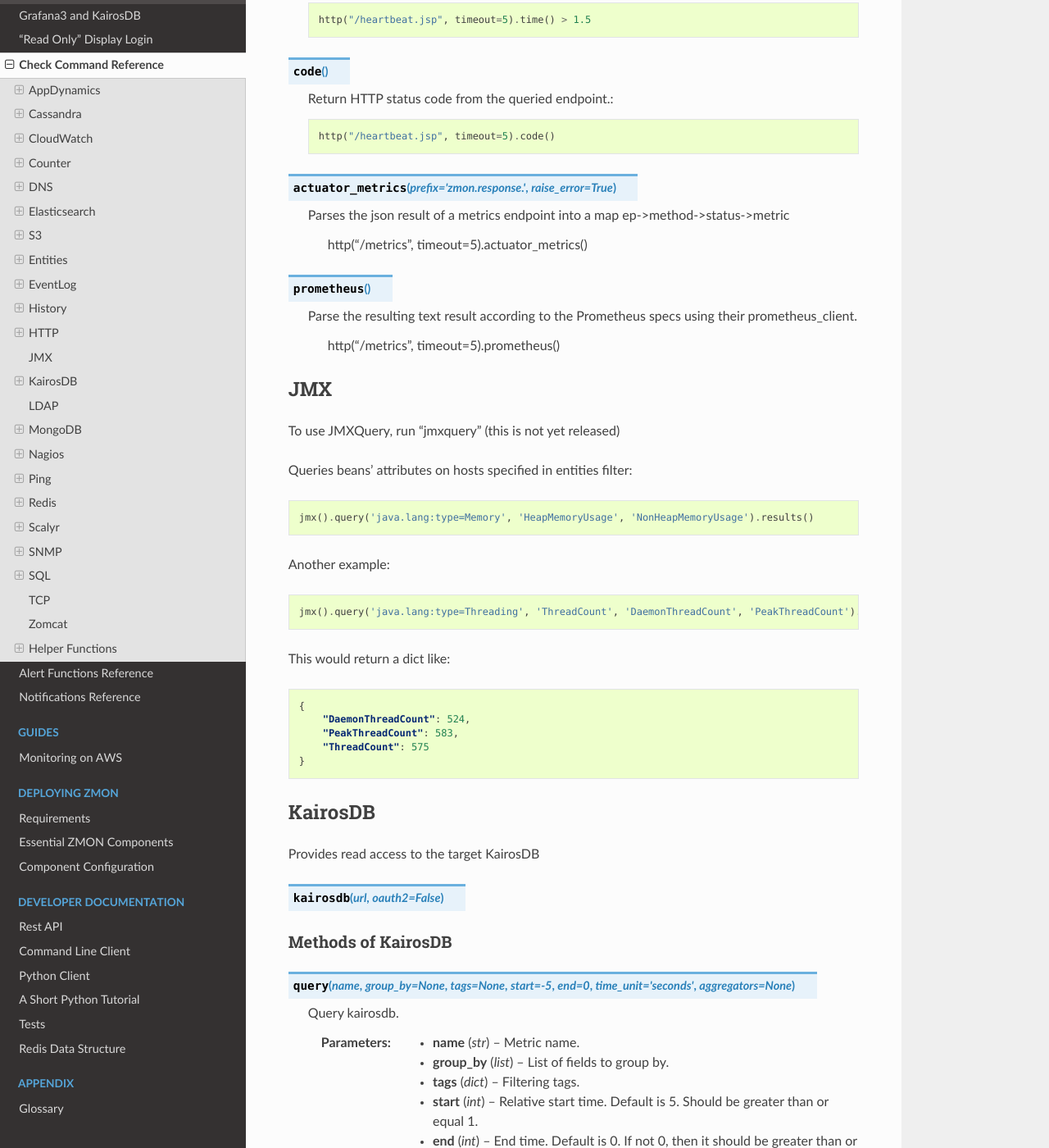
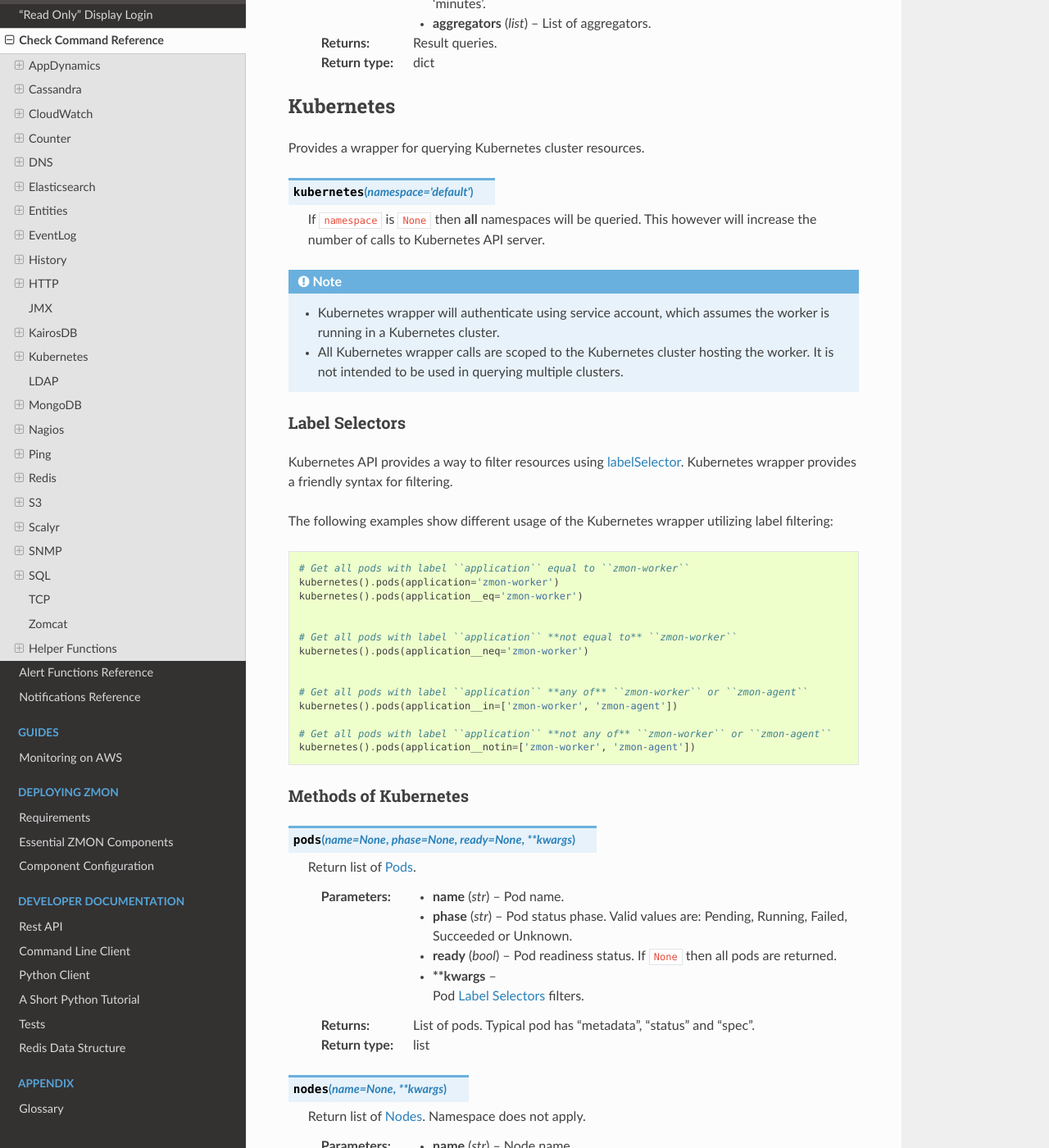
Before and after one commit to zalando-zmon/zmon-docs, a Sphinx documentation site: the page built from docs/user/check-commands.rst, in a window 1280 px wide and 1400 px high, scrolled down 16201 px. Shown: the whole window at 82% size. Built offline with Sphinx 7.4.7 and the Read the Docs theme 2.0.0, drawn with Linux system fonts in a browser that asks for light colours; some of the changed text lies outside the part shown.

Commit message:
Add kubernetes wrapper docs (#67)
* Add kubernetes wrapper docs

* Remove aliases

* Process PR comments

```diff
--- a/docs/user/check-commands.rst
+++ b/docs/user/check-commands.rst
@@ -13,18 +13,19 @@
 .. include:: check-ref/counter_wrapper.rst
 .. include:: check-ref/dns_wrapper.rst
 .. include:: check-ref/elastic_search_wrapper.rst
-.. include:: check-ref/s3_wrapper.rst
 .. include:: check-ref/entities_wrapper.rst
 .. include:: check-ref/eventlog_wrapper.rst
 .. include:: check-ref/history_wrapper.rst
 .. include:: check-ref/http_wrapper.rst
 .. include:: check-ref/jmx_wrapper.rst
 .. include:: check-ref/kairosdb_wrapper.rst
+.. include:: check-ref/kubernetes_wrapper.rst
 .. include:: check-ref/ldap_wrapper.rst
 .. include:: check-ref/mongodb_wrapper.rst
 .. include:: check-ref/nagios_wrapper.rst
 .. include:: check-ref/ping_wrapper.rst
 .. include:: check-ref/redis_wrapper.rst
+.. include:: check-ref/s3_wrapper.rst
 .. include:: check-ref/scalyr_wrapper.rst
 .. include:: check-ref/snmp_wrapper.rst
 .. include:: check-ref/sql_wrappers.rst
--- /dev/null
+++ b/docs/user/check-ref/kubernetes_wrapper.rst
@@ -0,0 +1,244 @@
+Kubernetes
+----------
+
+Provides a wrapper for querying Kubernetes cluster resources.
+
+
+.. py:function:: kubernetes(namespace='default')
+
+    ::
+
+    If ``namespace`` is ``None`` then **all** namespaces will be queried. This however will increase the number of calls to Kubernetes API server.
+
+.. note::
+
+    - Kubernetes wrapper will authenticate using service account, which assumes the worker is running in a Kubernetes cluster.
+    - All Kubernetes wrapper calls are scoped to the Kubernetes cluster hosting the worker. It is not intended to be used in querying multiple clusters.
+
+.. _labelSelectors:
+
+Label Selectors
+^^^^^^^^^^^^^^^
+
+Kubernetes API provides a way to filter resources using `labelSelector <https://kubernetes.io/docs/concepts/overview/working-with-objects/labels/>`_. Kubernetes wrapper provides a friendly syntax for filtering.
+
+The following examples show different usage of the Kubernetes wrapper utilizing label filtering:
+
+.. code-block:: python
+
+    # Get all pods with label ``application`` equal to ``zmon-worker``
+    kubernetes().pods(application='zmon-worker')
+    kubernetes().pods(application__eq='zmon-worker')
+
+
+    # Get all pods with label ``application`` **not equal to** ``zmon-worker``
+    kubernetes().pods(application__neq='zmon-worker')
+
+
+    # Get all pods with label ``application`` **any of** ``zmon-worker`` or ``zmon-agent``
+    kubernetes().pods(application__in=['zmon-worker', 'zmon-agent'])
+
+    # Get all pods with label ``application`` **not any of** ``zmon-worker`` or ``zmon-agent``
+    kubernetes().pods(application__notin=['zmon-worker', 'zmon-agent'])
+
+
+Methods of Kubernetes
+^^^^^^^^^^^^^^^^^^^^^
+
+.. py:function:: pods(name=None, phase=None, ready=None, **kwargs)
+
+        ::
+
+        Return list of `Pods <https://kubernetes.io/docs/user-guide/pods/>`_.
+
+        :param name: Pod name.
+        :type name: str
+
+        :param phase: Pod status phase. Valid values are: Pending, Running, Failed, Succeeded or Unknown.
+        :type phase: str
+
+        :param ready: Pod readiness status. If ``None`` then all pods are returned.
+        :type ready: bool
+
+        :param **kwargs: Pod :ref:`labelSelectors` filters.
+        :type **kwargs: dict
+
+        :return: List of pods. Typical pod has "metadata", "status" and "spec".
+        :rtype: list
+
+.. py:function:: nodes(name=None, **kwargs)
+
+        ::
+
+        Return list of `Nodes <https://kubernetes.io/docs/admin/node/>`_. Namespace does not apply.
+
+        :param name: Node name.
+        :type name: str
+
+        :param **kwargs: Node :ref:`labelSelectors` filters.
+        :type **kwargs: dict
+
+        :return: List of nodes. Typical pod has "metadata", "status" and "spec".
+        :rtype: list
+
+.. py:function:: services(name=None, **kwargs)
+
+        ::
+
+        Return list of `Services <https://kubernetes.io/docs/user-guide/services/>`_.
+
+        :param name: Service name.
+        :type name: str
+
+        :param **kwargs: Service :ref:`labelSelectors` filters.
+        :type **kwargs: dict
+
+        :return: List of services. Typical service has "metadata", "status" and "spec".
+        :rtype: list
+
+.. py:function:: endpoints(name=None, **kwargs)
+
+        ::
+
+        Return list of Endpoints.
+
+        :param name: Endpoint name.
+        :type name: str
+
+        :param **kwargs: Endpoint :ref:`labelSelectors` filters.
+        :type **kwargs: dict
+
+        :return: List of Endpoints. Typical Endpoint has "metadata", and "subsets".
+        :rtype: list
+
+.. py:function:: ingresses(name=None, **kwargs)
+
+        ::
+
+        Return list of `Ingresses <https://kubernetes.io/docs/user-guide/ingress/>`_.
+
+        :param name: Ingress name.
+        :type name: str
+
+        :param **kwargs: Ingress :ref:`labelSelectors` filters.
+        :type **kwargs: dict
+
+        :return: List of Ingresses. Typical Ingress has "metadata", "spec" and "status".
+        :rtype: list
+
+.. py:function:: statefulsets(name=None, replicas=None, **kwargs)
+
+        ::
+
+        Return list of `Statefulsets <https://kubernetes.io/docs/user-guide/petset/>`_.
+
+        :param name: Statefulset name.
+        :type name: str
+
+        :param replicas: Statefulset replicas.
+        :type replicas: int
+
+        :param **kwargs: Statefulset :ref:`labelSelectors` filters.
+        :type **kwargs: dict
+
+        :return: List of Statefulsets. Typical Statefulset has "metadata", "status" and "spec".
+        :rtype: list
+
+.. py:function:: replicasets(name=None, replicas=None, **kwargs)
+
+        ::
+
+        Return list of `ReplicaSets <https://kubernetes.io/docs/user-guide/replicasets/>`_.
+
+        :param name: ReplicaSet name.
+        :type name: str
+
+        :param replicas: ReplicaSet replicas.
+        :type replicas: int
+
+        :param **kwargs: ReplicaSet :ref:`labelSelectors` filters.
+        :type **kwargs: dict
+
+        :return: List of ReplicaSets. Typical ReplicaSet has "metadata", "status" and "spec".
+        :rtype: list
+
+.. py:function:: deployments(name=None, replicas=None, ready=None, **kwargs)
+
+        ::
+
+        Return list of `Deployments <https://kubernetes.io/docs/user-guide/deployments/>`_.
+
+        :param name: Deployment name.
+        :type name: str
+
+        :param replicas: Deployment replicas.
+        :type replicas: int
+
+        :param ready: Deployment readiness status.
+        :type ready: bool
+
+        :param **kwargs: Deployment :ref:`labelSelectors` filters.
+        :type **kwargs: dict
+
+        :return: List of Deployments. Typical Deployment has "metadata", "status" and "spec".
+        :rtype: list
+
+.. py:function:: configmaps(name=None, **kwargs)
+
+        ::
+
+        Return list of `ConfigMaps <https://kubernetes.io/docs/user-guide/configmap/>`_.
+
+        :param name: ConfigMap name.
+        :type name: str
+
+        :param **kwargs: ConfigMap :ref:`labelSelectors` filters.
+        :type **kwargs: dict
+
+        :return: List of ConfigMaps. Typical ConfigMap has "metadata" and "data".
+        :rtype: list
+
+.. py:function:: persistentvolumeclaims(name=None, phase=None, **kwargs)
+
+        ::
+
+        Return list of `PersistentVolumeClaims <https://kubernetes.io/docs/user-guide/persistent-volumes/>`_.
+
+        :param name: PersistentVolumeClaim name.
+        :type name: str
+
+        :param phase: Volume phase.
+        :type phase: str
+
+        :param **kwargs: PersistentVolumeClaim :ref:`labelSelectors` filters.
+        :type **kwargs: dict
+
+        :return: List of PersistentVolumeClaims. Typical PersistentVolumeClaim has "metadata", "status" and "spec".
+        :rtype: list
+
+.. py:function:: persistentvolumes(name=None, phase=None, **kwargs)
+
+        ::
+
+        Return list of `PersistentVolumes <https://kubernetes.io/docs/user-guide/persistent-volumes/>`_.
+
+        :param name: PersistentVolume name.
+        :type name: str
+
+        :param phase: Volume phase.
+        :type phase: str
+
+        :param **kwargs: PersistentVolume :ref:`labelSelectors` filters.
+        :type **kwargs: dict
+
+        :return: List of PersistentVolumes. Typical PersistentVolume has "metadata", "status" and "spec".
+        :rtype: list
+
+.. py:function:: metrics()
+
+        ::
+
+        Return API server metrics in prometheus format.
+
+        :return: Cluster metrics.
+        :rtype: dict
```
